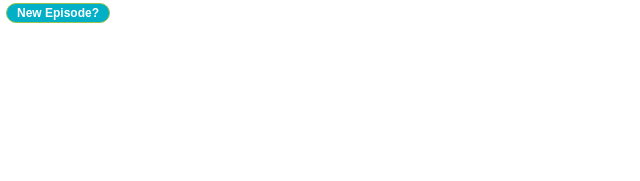
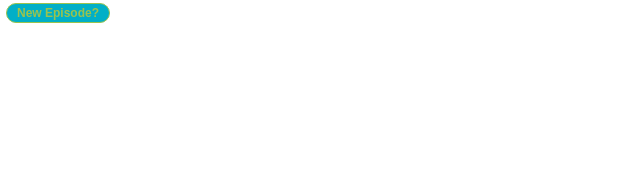
Before and after one commit to tomhallz/tomhallz.github.io, a plain HTML site: page RickandMorty.html in a window 1280 px wide. In both pictures the pointer is over the button "New Episode?". Shown: the part 224-405 px from the top of the page, 0-640 px from the left. Drawn offline with nearby package versions, Linux system fonts and the light colour scheme.

Commit message:
Changed button:hover text color

```diff
--- a/RickandMorty.html
+++ b/RickandMorty.html
@@ -117,7 +117,7 @@ label {
 	font-weight: normal;
 	text-align: right;
 }
-button{
+button {
 	background-color:#ffffff;
 	border: 1.5px solid #01afc7;
 	border-radius: 10px;
@@ -132,11 +132,11 @@ button{
 	-webkit-transition-duration: 0.4s;
   	transition-duration: 0.4s;
 }
-button:hover, button:active{
+button:hover, button:active {
 	background-color:#01afc7;
 	border: 1.5px solid #9ac34e;
 	border-radius: 10px;
-	color:#ffffff;
+	color:#9ac34e;
 	font-weight: bold;
 }
 #episodeInfo {
```
